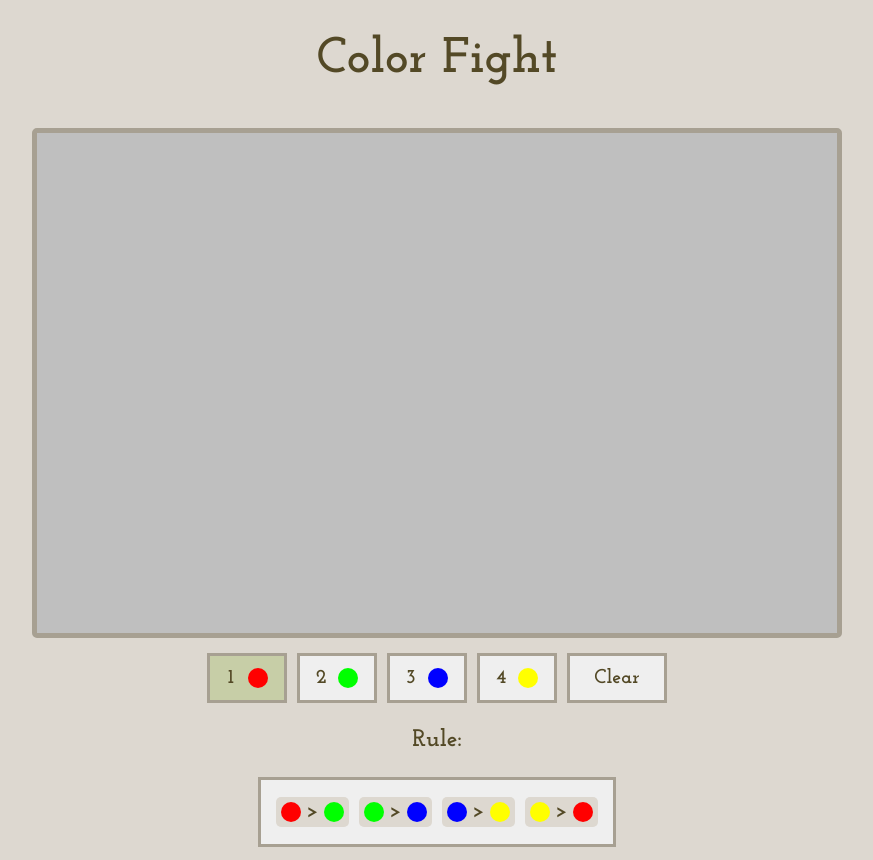
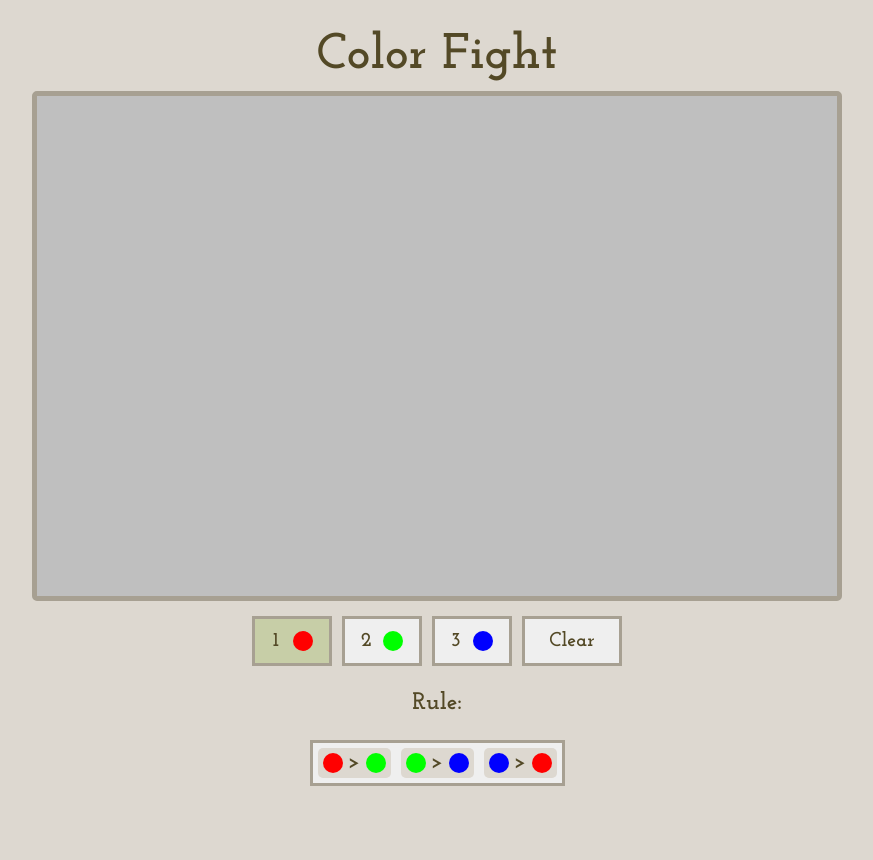
Before and after one commit to thoai-atb/color-fight, a React (Create React App) app: page / in a window 1280 px wide. Shown: the whole page, without its empty margins (203-1076 px from the left). After the commit the page ends 800 px from the top, so only its background shows below. Built offline with nearby package versions, Linux system fonts and the light colour scheme.

Commit message:
finish rule select ui

```diff
--- a/src/App.js
+++ b/src/App.js
@@ -1,13 +1,15 @@
+import React, {useState, useEffect} from 'react'
 import Canvas from './components/Canvas/Canvas.js'
 import ColorButton from './components/ColorButton/ColorButton.js'
-import React, {useState, useEffect} from 'react'
+import RuleCard from './components/RuleCard/RuleCard.js'
+import RuleSelectUI from './components/RuleSelectUI/RuleSelectUI.js'
 import rules from './data/rules.json'
-import ColorSticker from './components/ColorSticker/ColorSticker.js'
 const {Model} = require('./model/Model.js')
-const model = new Model(800, 500, 12, rules[4])
+const model = new Model(800, 500, 12, rules[0])
 
 const App = () => {
   const [selectedTeam, setSelectedTeam] = useState(model.rule.teams[0]);
+  const [showSelectRule, setShowSelectRule] = useState(false);
 
   useEffect(() => {
     const keyDown = (e) => {
@@ -24,8 +26,15 @@ const App = () => {
     }
   }
 
-  const clear = () => {
+  const toggleRuleSelectUI = () => {
+    setShowSelectRule(!showSelectRule);
+  }
+
+  const selectRule = (rule) => {
+    model.rule = rule;
+    setSelectedTeam(model.rule.teams[0]);
     model.clear();
+    setShowSelectRule(false);
   }
 
   return (
@@ -40,18 +49,13 @@ const App = () => {
             return <ColorButton key={index} label={index + 1} selected={selectedTeam === teamID} team={teamID} func={selectTeam} />
           })
         }
-        <button className='eraseBtn' onClick={clear}>Clear</button>
+        <button className='eraseBtn' onClick={() => model.clear()}>Clear</button>
       </div>
       <div>
         <h2>Rule:</h2>
-        <button className='rule-card'>
-          {
-            model.rule.pairs.map((pair, i) => {
-              return <div key={i} className='rule-pair'><ColorSticker team={pair[0]}/> &gt; <ColorSticker team={pair[1]}/></div>
-            })
-          }
-        </button>
+        <RuleCard rule={model.rule} func={toggleRuleSelectUI} />
       </div>
+      <RuleSelectUI model={model} showing={showSelectRule} closeFunc={toggleRuleSelectUI} selectFunc={selectRule}/>
     </div>
   );
 };
--- /dev/null
+++ b/src/components/RuleCard/RuleCard.css
@@ -0,0 +1,32 @@
+.rule-card {
+    display: inline-flex;
+    justify-content: left;
+    flex-wrap: wrap;
+    text-align: center;
+    align-items: center;
+    padding: 0px;
+    width: auto;
+    height: auto;
+    max-width: 425px;
+  }
+
+  .rule-card-highlight {
+    border: 3px solid rgb(12, 28, 75);
+  }
+
+  .rule-card:hover {
+    filter: brightness(0.9);
+  }
+
+  .rule-card:active {
+    transform: none;
+  }
+
+  .rule-pair {
+    display: inline-flex;
+    margin: 5px;
+    border-radius: 5px;
+    justify-content: center;
+    align-items: center;
+    background-color: var(--light);
+  }
--- /dev/null
+++ b/src/components/RuleCard/RuleCard.js
@@ -0,0 +1,17 @@
+import React from 'react'
+import './RuleCard.css'
+import ColorSticker from '../ColorSticker/ColorSticker.js'
+
+const RuleCard = ({rule, func, highlight}) => {
+    return (
+        <button className={'rule-card' + (highlight ? ' rule-card-highlight' : '')} onMouseDown={func}>
+          {
+            rule.pairs.map((pair, i) => {
+              return <div key={i} className='rule-pair'><ColorSticker team={pair[0]}/> &gt; <ColorSticker team={pair[1]}/></div>
+            })
+          }
+        </button>
+    )
+}
+
+export default RuleCard
--- /dev/null
+++ b/src/components/RuleSelectUI/RuleSelectUI.css
@@ -0,0 +1,50 @@
+.rule-select-ui {
+    position: fixed;
+    top: 0px;
+    left: 0px;
+    width: 100%;
+    height: 100%;
+    background-color: rgba(0, 0, 0, 0.267);
+}
+
+.rule-select-ui-content {
+    border: 5px solid var(--dark);
+    border-radius: 5px;
+    background-color: var(--light);
+    margin: 100px auto;
+
+    width: 600px;
+    height: 75%;
+}
+
+.rule-select-ui-header {
+    display: flex;
+    justify-content: space-between;
+    align-items: center;
+    border-bottom: 2px solid var(--dark);
+    margin: 10px;
+    padding: 10px;
+    width: 100%;
+    height: 40px;
+
+    font-size: 30px;
+}
+
+.rule-select-ui-closebtn {
+    display: inline-flex;
+    justify-content: center;
+    align-items: center;
+    padding: none;
+    /* width: 20px; */
+    height: 30px;
+    border: 2px solid var(--darker);
+}
+
+.rule-select-ui-body {
+    display: flex;
+    justify-content: left;
+    align-items: center;
+    flex-wrap: wrap;
+    overflow: auto;
+    padding: 20px;
+}
--- /dev/null
+++ b/src/components/RuleSelectUI/RuleSelectUI.js
@@ -0,0 +1,37 @@
+import React, {useRef, useEffect} from 'react'
+import './RuleSelectUI.css'
+import RuleCard from '../RuleCard/RuleCard.js'
+import rules from '../../data/rules.json'
+
+const RuleSelectUI = ({showing, closeFunc, selectFunc, model}) => {
+    const ref = useRef(null)
+
+    useEffect(() => {
+        ref.current.focus();
+    })
+
+    const keyDown = (e) => {
+        if(e.key === "Escape")
+            closeFunc();
+    }
+
+    return (
+        <div ref={ref} tabIndex={0} className={`rule-select-ui ${showing ? '' : 'hiding'}`} onMouseDown={()=>closeFunc()} onKeyDown={keyDown}>
+            <div className='rule-select-ui-content' onMouseDown={(e) => {e.stopPropagation()}}>
+                <div className='rule-select-ui-header'>
+                    <span>Select Rule</span>
+                </div>
+                <div className='rule-select-ui-body'>
+                    {
+                        rules.map((rule, index) => {
+                            return <RuleCard highlight={rule === model.rule} key={index} rule={rule} func={()=>selectFunc(rule)} />
+                        })
+                    }
+                </div>
+
+            </div>
+        </div>
+    )
+}
+
+export default RuleSelectUI
--- a/src/data/rules.json
+++ b/src/data/rules.json
@@ -18,5 +18,21 @@
     {
         "teams": [1, 2, 3, 4],
         "pairs": [[1, 2], [2, 3], [3, 4], [4, 1]]
+    },
+    {
+        "teams": [1, 2, 3, 4, 7],
+        "pairs": [
+            [1, 2], [2, 3], [3, 4], [4, 7], [7, 1],
+            [1, 3], [2, 4], [3, 7], [4, 1], [7, 2]
+        ]
+    },
+    {
+        "teams": [1, 2, 3, 4, 5, 6, 7],
+        "pairs": [
+            [1, 2], [1, 3], [1, 4], [2, 3], [2, 4], [2, 5],
+            [3, 4], [3, 5], [3, 6], [4, 5], [4, 6], [4, 7],
+            [5, 6], [5, 7], [5, 1], [6, 7], [6, 1], [6, 2],
+            [7, 1], [7, 2], [7, 3]
+        ]
     }
 ]
--- a/src/index.css
+++ b/src/index.css
@@ -23,6 +23,8 @@ body, button {
 
 h1 {
   font-size: 50px;
+  margin-top: 30px;
+  margin-bottom: 0px;
 }
 
 button {
@@ -37,36 +39,17 @@ button {
 
 button:active {
   filter: brightness(0.5);
-  transform: rotate(3deg) scale(0.9);
 }
 
-button:focus {
+button:focus, button:hover {
   outline: none;
+  transform: rotate(1deg) scale(0.9);
 }
 
 .eraseBtn {
   width: 100px;
 }
 
-.rule-card {
-  display: inline-flex;
-  justify-content: center;
-  text-align: center;
-  align-items: center;
-  padding: none;
-  width: auto;
-  height: 70px;
+.hiding {
+  display: none;
 }
-
-.rule-card:active {
-  transform: none;
-}
-
-.rule-pair {
-  display: inline-flex;
-  margin: 5px;
-  border-radius: 5px;
-  justify-content: center;
-  align-items: center;
-  background-color: var(--light);
-}
```
